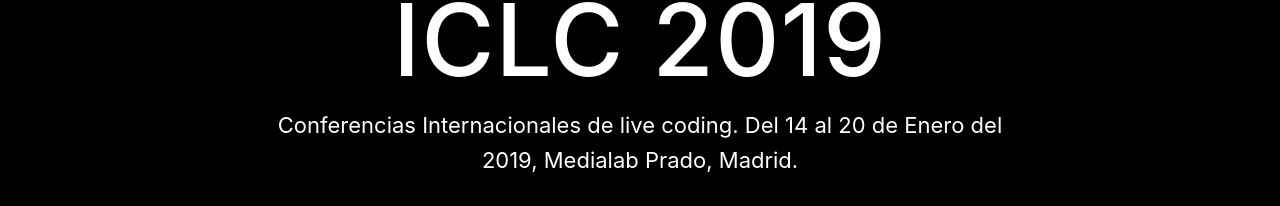
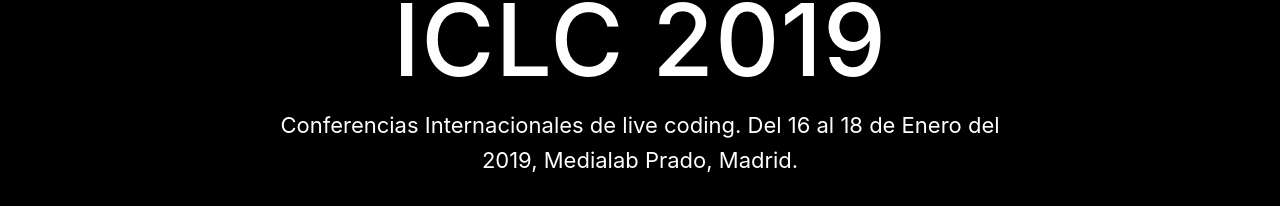
Before and after one commit to LaVerbenaElectronica/iclc2019, a website with bundled scripts: page index.html in a window 1280 px wide. Shown: the part 369-575 px from the top of the page. Built offline with nearby package versions, Linux system fonts and the light colour scheme.

```diff
--- a/index.html
+++ b/index.html
@@ -63,7 +63,7 @@
             <div class="col-lg-8 mx-auto">
               <img class="logo" src="img/ICLC_WEB_COLOR-01.png">
               <h1 class="brand-heading">ICLC 2019</h1>
-              <p class="intro-text">Conferencias Internacionales de live coding. Del 14 al 20 de Enero del 2019, Medialab Prado, Madrid.</p>
+              <p class="intro-text">Conferencias Internacionales de live coding. Del 16 al 18 de Enero del 2019, Medialab Prado, Madrid.</p>
               <a href="#about" class="btn btn-circle js-scroll-trigger">
                 <i class="fa fa-angle-double-down animated"></i>
               </a>
```
